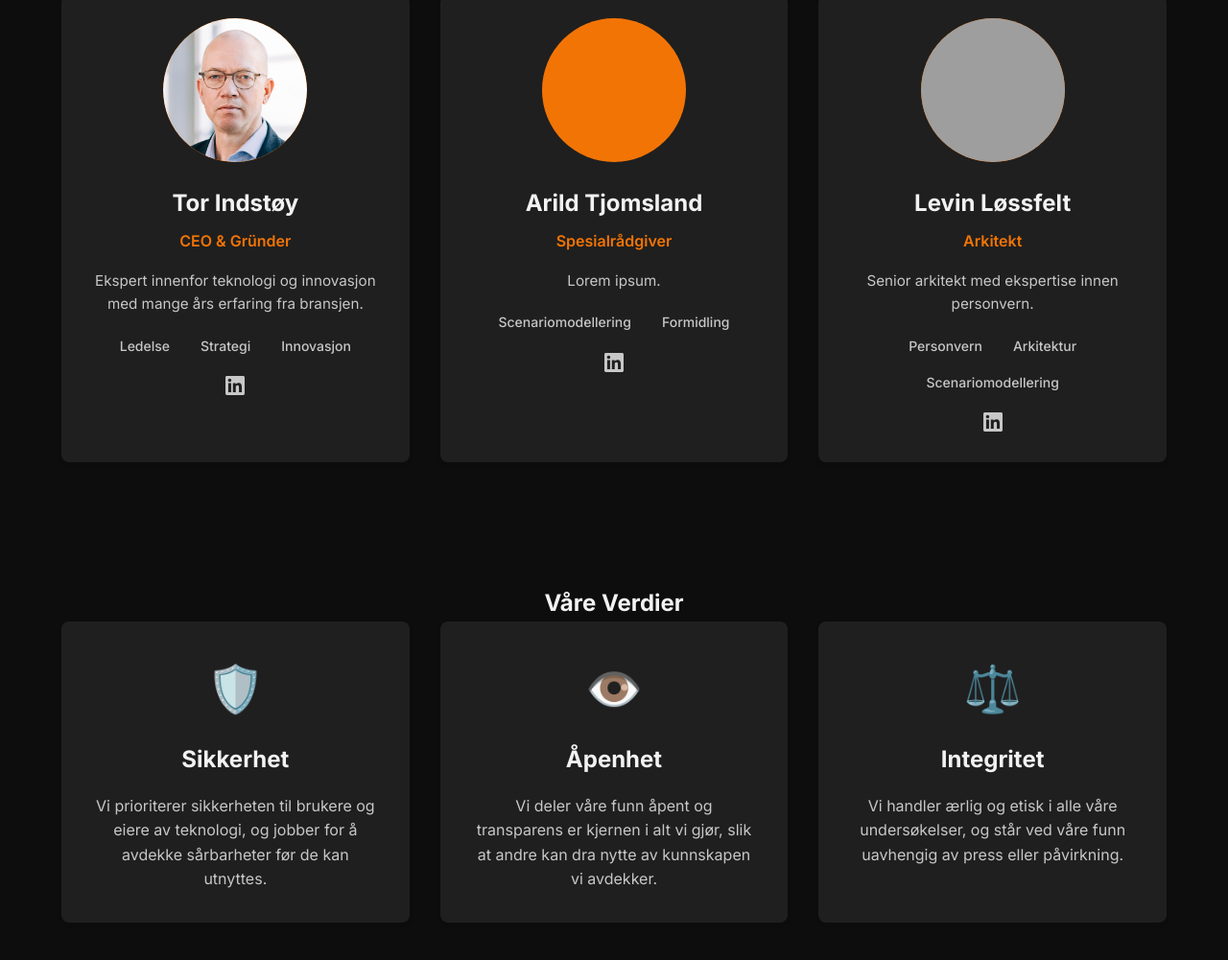
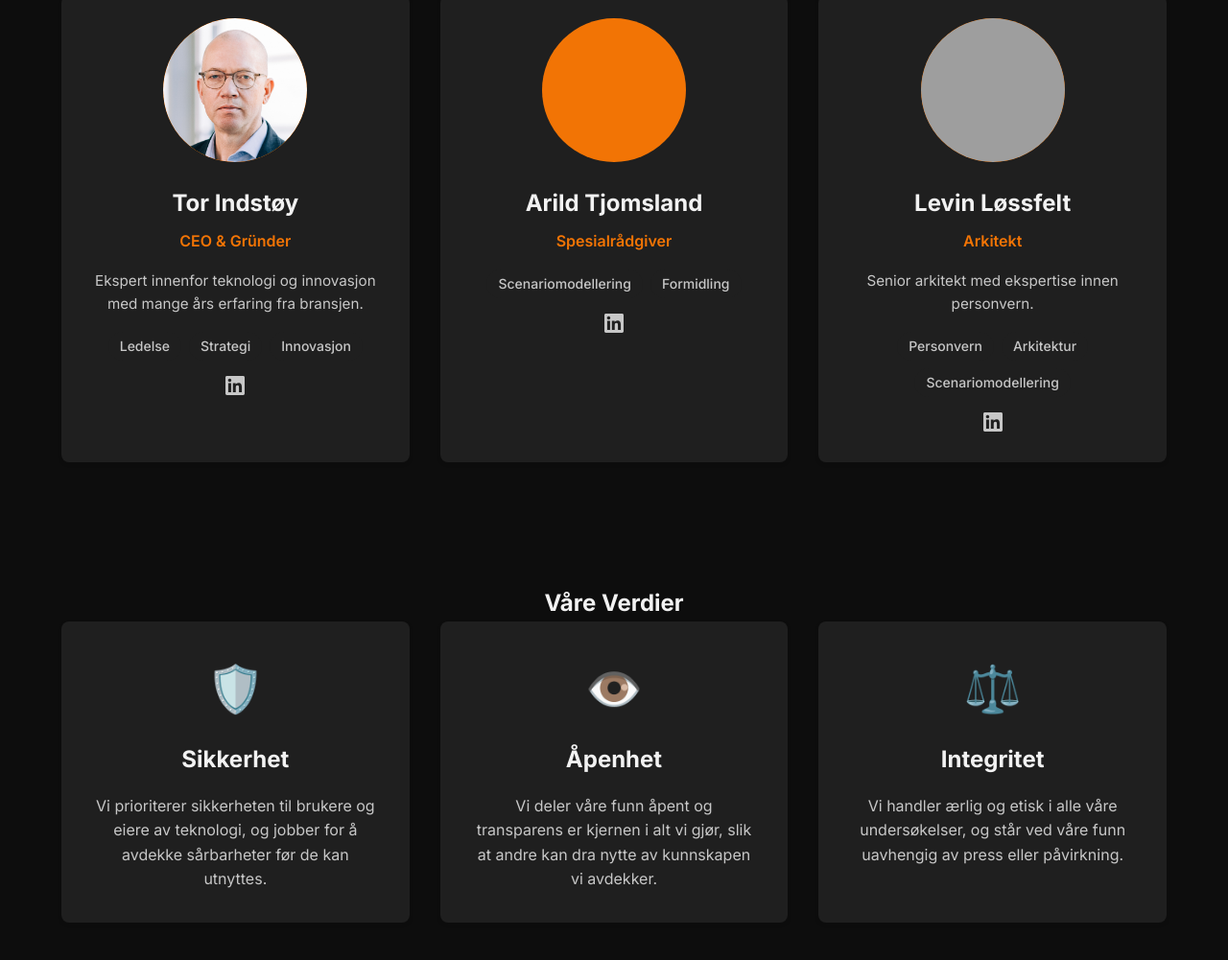
Before and after one commit to Lossfelt/Lion-Cage-nettside, a website: page pages/about.html in a window 1280 px wide. Shown: the part 2352-3353 px from the top of the page at 96% size. Drawn offline with Linux system fonts and the light colour scheme; grey boxes are pictures that could not be loaded.

Commit message:
Fjernet lorem ipsum

```diff
--- a/pages/about.html
+++ b/pages/about.html
@@ -117,7 +117,7 @@
             <h3>Arild Tjomsland</h3>
             <p class="team-role">Spesialrådgiver</p>
             <p class="team-bio">
-              Lorem ipsum.
+              <!-- Legg inn beskrivelse av Arild  -->
             </p>
             <div class="team-skills">
               <span class="skill-tag">Scenariomodellering</span>
```
